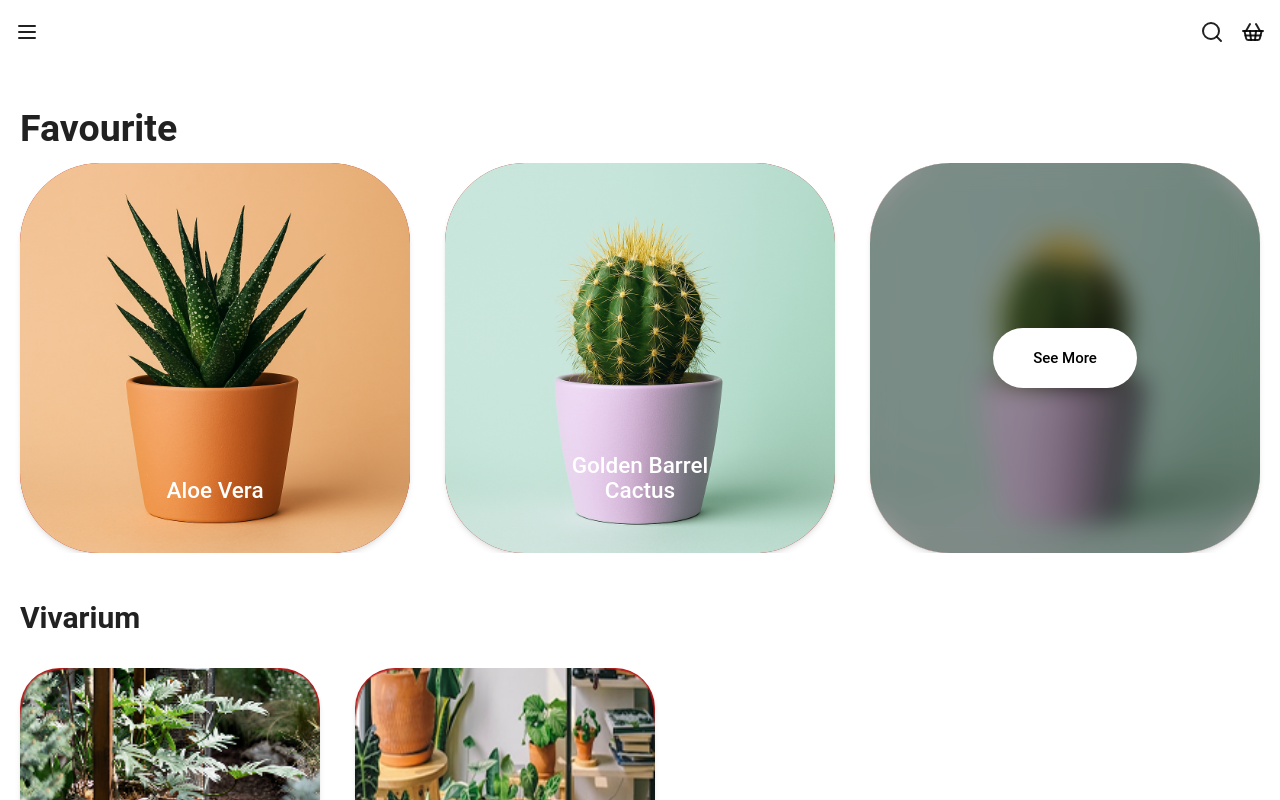
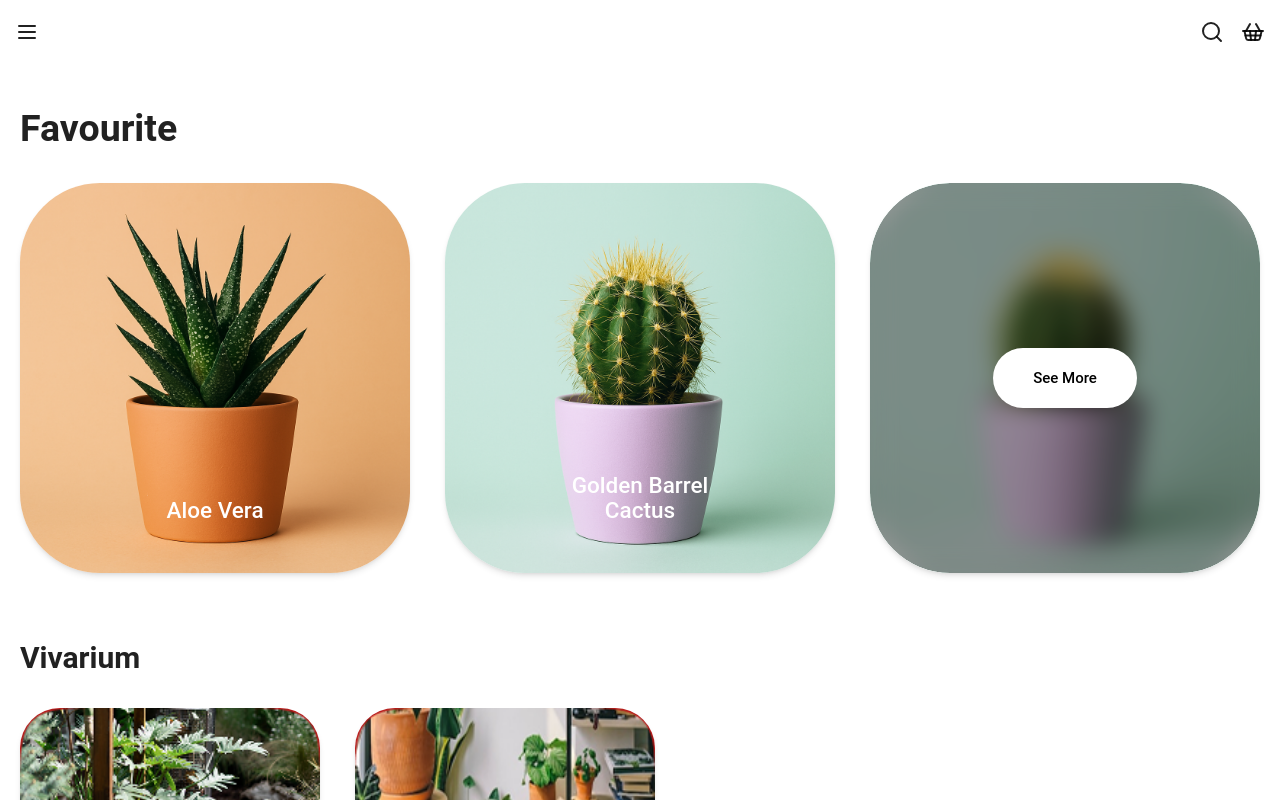
Before and after one commit to CHIDI00/plant-pot, a React (Vite) app: page /home in a window 1280 px wide. Shown: the top 800 px of the page. Built offline with nearby package versions, Linux system fonts and the light colour scheme.

Commit message:
add navigation to login and see more buttons

```diff
--- a/src/features/homeScreen/Favourite.tsx
+++ b/src/features/homeScreen/Favourite.tsx
@@ -1,15 +1,18 @@
 import { plants } from "../../data/plant";
 import plant3 from "../../assets/plant3.png";
+import { useNavigate } from "react-router-dom";
 
 const Favourite: React.FC = () => {
+	const navigate = useNavigate();
+
 	return (
 		<div className="w-full pt-20">
 			<h1 className="text-6xl font-bold pl-8 pb-6">Favourite</h1>
-			<div className="w-full space-x-4 overflow-x-auto scrollbar-hide scroll-smooth flex justify-start items-center gap-10 overflow-scroll px-8">
+			<div className="w-full space-x-4 overflow-x-auto scrollbar-hide scroll-smooth flex justify-start items-center gap-10 overflow-scroll px-8 py-8">
 				{plants.map((plant) => (
 					<div
 						key={plant.id}
-						className="flex-shrink-0 w-[39rem] bg-red-700 overflow-hidden relative shadow-md rounded-[8rem]"
+						className="flex-shrink-0 w-[39rem] overflow-hidden relative shadow-md rounded-[8rem]"
 					>
 						<img src={plant.img} alt={plant.name} className=" w-full" />
 						<p className="absolute text-4xl text-white font-medium bottom-20 left-[50%] text-center translate-x-[-50%]">
@@ -17,10 +20,13 @@ const Favourite: React.FC = () => {
 						</p>
 					</div>
 				))}
-				<div className="flex-shrink-0 w-[39rem] bg-red-700 overflow-hidden relative shadow-md rounded-[8rem]">
-					<img src={plant3} alt="" className=" w-full" />
-					<div className="absolute top-0 left-0 p-5 w-full h-full flex flex-col justify-center items-center bg-[#00000064] transition-all backdrop-blur-md">
-						<span className="bg-white p-8 px-16 rounded-full text-2xl text-black font-medium cursor-pointer">
+				<div className="flex-shrink-0 w-[39rem]  overflow-hidden relative shadow-md rounded-[8rem]">
+					<img src={plant3} alt="" className=" w-full rounded-[8rem]" />
+					<div className="absolute top-0 left-0 p-5 w-full h-full flex flex-col justify-center items-center bg-[#00000064] transition-all backdrop-blur-md rounded-[8rem]">
+						<span
+							onClick={() => navigate("/products")}
+							className="bg-white p-8 px-16 rounded-full text-2xl text-black font-medium cursor-pointer"
+						>
 							See more
 						</span>
 					</div>
--- a/src/pages/Welcome_page.tsx
+++ b/src/pages/Welcome_page.tsx
@@ -1,6 +1,8 @@
 import loginBg from "../assets/login-bg.png";
+import { useNavigate } from "react-router-dom";
 
 const Welcome_page: React.FC = () => {
+	const navigate = useNavigate();
 	return (
 		<div className="w-screen h-full">
 			<div className="w-full h-[50%]">
@@ -9,7 +11,10 @@ const Welcome_page: React.FC = () => {
 
 			<div className="w-full flex flex-col justify-center items-center">
 				<h1 className="text-8xl font-bold mb-20">PlantPot</h1>
-				<button className="bg-black font-bold text-white  text-4xl w-[300px] h-28 rounded-full py-5 px-15 mb-10">
+				<button
+					onClick={() => navigate("/home")}
+					className="bg-black font-bold text-white  text-4xl w-[300px] h-28 rounded-full py-5 px-15 mb-10"
+				>
 					Login
 				</button>
 				<button className=" text-blck font-bold text-4xl w-[300px] h-28 rounded-full py-5 px-15">
```
